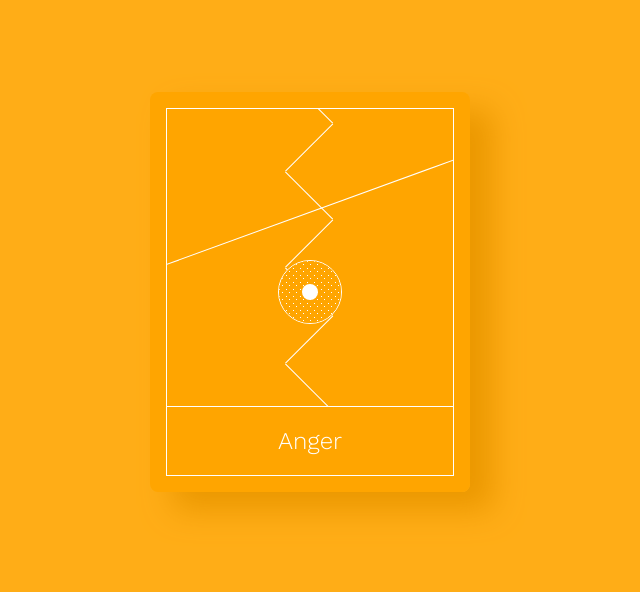
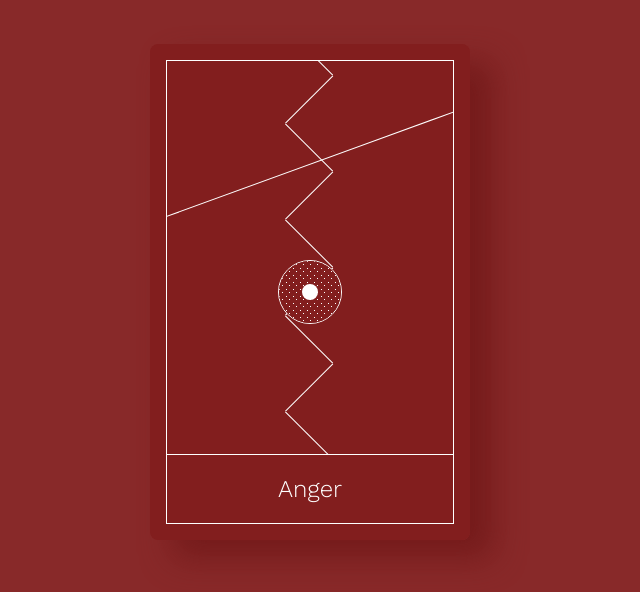
Before and after one commit to nvillapiano/Prism-Oracle, a Vue app: page / in a window 1280 px wide. Shown: the part 108-700 px from the top of the page, without its empty margins (330-970 px from the left). Built offline with nearby package versions, Linux system fonts and the light colour scheme.

Commit message:
Adjusted dimensions, color name, Anger color

```diff
--- a/src/App.vue
+++ b/src/App.vue
@@ -3,7 +3,7 @@
     <main>
       <Card
         cardName="Anger"
-        color="orange"
+        color="anger"
       >
         <Anger />
       </Card>
--- a/src/components/Card.vue
+++ b/src/components/Card.vue
@@ -34,8 +34,9 @@ export default {
 
 .Card {
   margin: 0 auto;
-  height: 50vh;
-  width: 25vw;
+  // max-height: 50vh;
+  min-width: 320px;
+  aspect-ratio: 1/1.55;
   border-radius: 0.5rem;
   padding: 1rem;
   color: var(--color__white);
@@ -75,7 +76,7 @@ export default {
     height: 100%;
     background: inherit;
     z-index: -1;
-    opacity: 0.91;
+    opacity: 0.95;
   }
 
   &::after {
@@ -88,23 +89,23 @@ export default {
     border-radius: 0.5rem;
     z-index: -1;
     transform: translateX(-50%) translateY(-50%);
-    filter: brightness(0.92);
+    filter: brightness(0.9);
 
   }
 
   // colors
 
-  &.orange {
-    background: var(--color__orange);
+  &.anger {
+    background: var(--color__anger);
 
     .Card {
       &__name {
-        background: orange;
+        background: var(--color__anger);
       }
     }
 
     &::after {
-      @include boxShadow(orange);
+      @include boxShadow(anger);
     }
   }
 }
--- a/src/components/cards/Anger.vue
+++ b/src/components/cards/Anger.vue
@@ -32,7 +32,7 @@ export default {
 $squiggle-height: 3rem;
 
 .Anger {
-  background: orange;
+  background: var(--color__anger);
 
   &__design {
     position: absolute;
@@ -111,7 +111,7 @@ $squiggle-height: 3rem;
     width: 4rem;
     height: 4rem;
     border: 1px solid var(--color__white);
-    background: var(--color__orange);
+    background: var(--color__anger);
 
     &::before {
       content: '';
@@ -120,7 +120,7 @@ $squiggle-height: 3rem;
       left: 0;
       width: 100%;
       height: 100%;
-      background: var(--color__orange);
+      background: var(--color__anger);
       background-image:
         radial-gradient(var(--color__white) 10%, transparent 11%),
         radial-gradient(var(--color__white) 10%, transparent 11%);
--- a/src/globals/_colors.scss
+++ b/src/globals/_colors.scss
@@ -1,7 +1,7 @@
 $color__white: white;
-$color__orange: orange;
+$color__anger: rgba(130, 30, 30, 1);
 
 :root {
   --color__white: white;
-  --color__orange: orange;
+  --color__anger: rgba(130, 30, 30, 1);
 }
```
